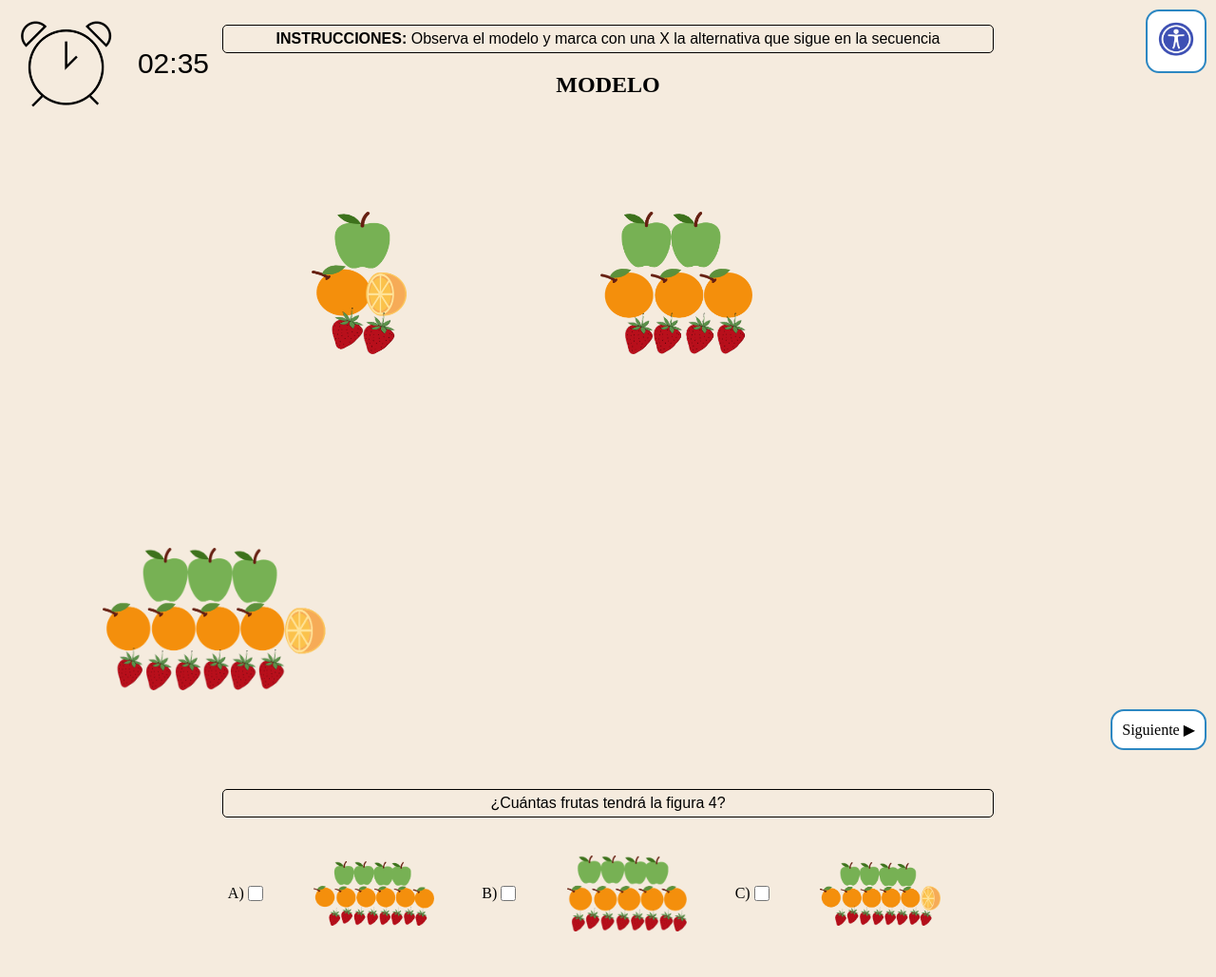
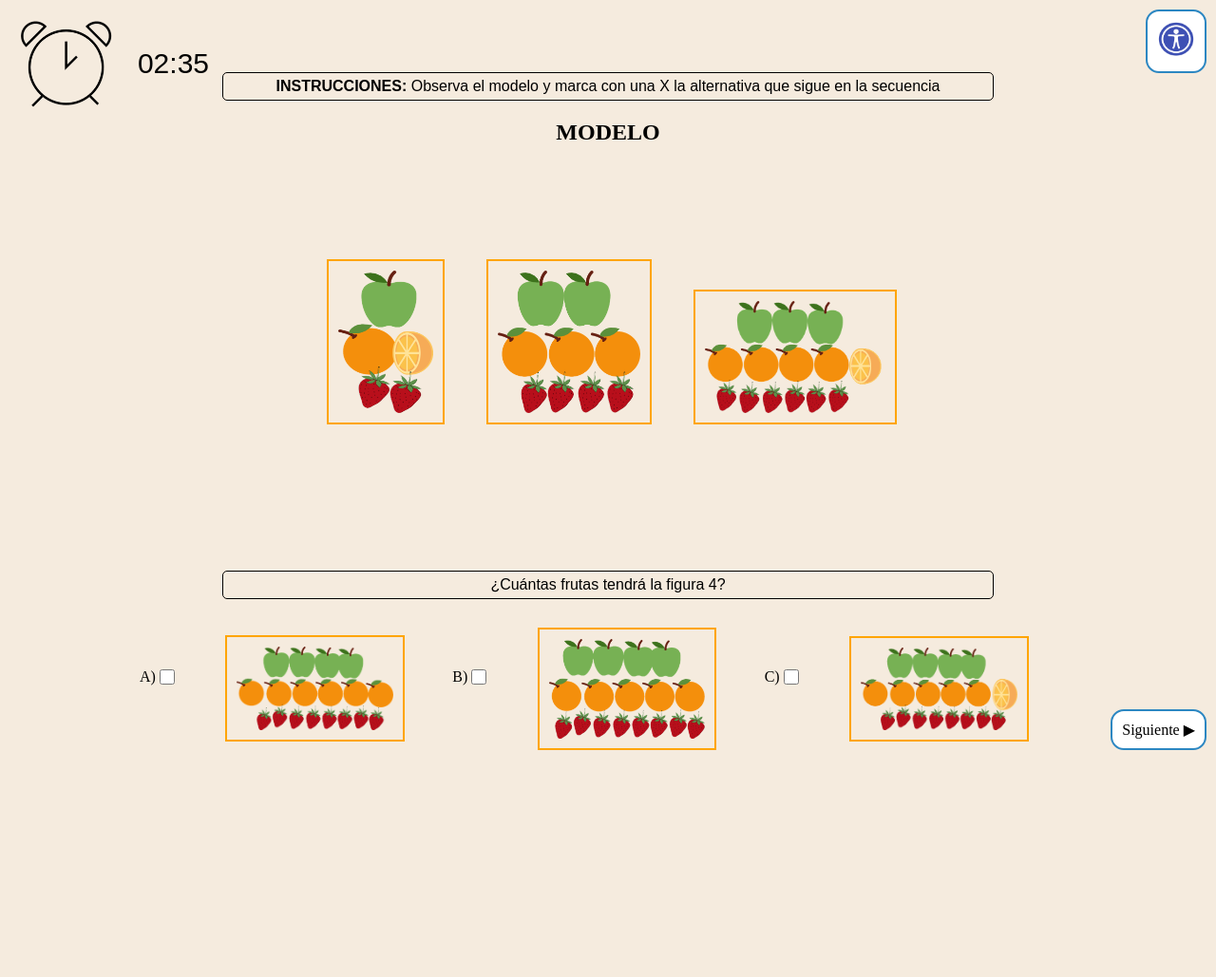
Before and after one commit to WalterEst/Tecnologias-Asistivas, a PHP site: page /Razonamiento_inductivo/Q-2.html in a window 1280 px wide. Shown: the whole page at 95% size. After the commit the page ends 790 px from the top, so only its background shows below. Run offline with PHP 8.4, Linux system fonts and the light colour scheme.

Commit message:
Agregando cambios del feedback

```diff
--- a/Atencion_y_concentracion/styles-q.css
+++ b/Atencion_y_concentracion/styles-q.css
@@ -16,6 +16,8 @@
     width: 25%;
     height: 25%;
     margin-bottom: 50px;
+    padding: 10px;
+    border: 2px solid orange;
 }
 
 .enunciado{
@@ -48,6 +50,8 @@
     margin: 4%;
     margin-top: 5px;
     margin-bottom: 5px;
+    padding: 10px;
+    border: 2px solid orange;
 }
 
 .imagen-alternativa:hover{
--- a/Razonamiento_espacial/Q-1.html
+++ b/Razonamiento_espacial/Q-1.html
@@ -72,7 +72,8 @@
         <h1 class="titulo-seccion"> </h1>
         <p class="enunciado">Si la figura que se muestra abajo es rotada 360 grados hacia la <b>izquierda</b></p>
         <div>
-            <img src="../Imagenes/espacial/Imagen9.png">
+            <img src="../Imagenes/espacial/Imagen9.png" style="padding: 5px;
+            border: 2px solid orange;">
         </div>
         <p class="enunciado">¿Cuál de las siguientes figuras muestra el resultado de la rotación?</p>
     </div>
--- a/Razonamiento_espacial/Q-2.html
+++ b/Razonamiento_espacial/Q-2.html
@@ -73,7 +73,8 @@
         <h1 class="titulo-seccion"> </h1>
         <p class="enunciado">Si la figura que se muestra más abajo es rotada 90 grados hacia <b>derecha</b>...</p>
         <div>
-            <img src="../Imagenes/espacial/Imagen14.png">
+            <img src="../Imagenes/espacial/Imagen14.png" style="padding: 5px;
+            border: 2px solid orange;">
         </div>
 
         <p class="enunciado">¿Cuál de las siguientes figuras muestra el resultado de la rotación?</p>
--- a/Razonamiento_espacial/Q-3.html
+++ b/Razonamiento_espacial/Q-3.html
@@ -73,7 +73,8 @@
         <h1 class="titulo-seccion"> </h1>
         <p class="enunciado">Si la figura que se muestra más abajo es rotada 270 grados hacia la<b>derecha</b>...</p>
         <div>
-            <img src="../Imagenes/espacial/Imagen67.png">
+            <img src="../Imagenes/espacial/Imagen67.png" style="padding: 5px;
+            border: 2px solid orange;">
         </div>
 
         <p class="enunciado">¿Cuál de las siguientes figuras muestra el resultado de la rotación?</p>
--- a/Razonamiento_espacial/Q-4.html
+++ b/Razonamiento_espacial/Q-4.html
@@ -73,7 +73,8 @@
         <h1 class="titulo-seccion"> </h1>
         <p class="enunciado">Si la figura que se muestra más abajo es rotada 90 grados en sentido contrario del reloj.</p>
         <div>
-            <img src="../Imagenes/espacial/Imagen27.png">
+            <img src="../Imagenes/espacial/Imagen27.png" style="padding: 5px;
+            border: 2px solid orange;">
         </div>
 
         <p class="enunciado">¿Cuál de las siguientes figuras muestra el resultado de la rotación?</p>
--- a/Razonamiento_espacial/ejemplo.html
+++ b/Razonamiento_espacial/ejemplo.html
@@ -38,7 +38,8 @@
         <p class="enunciado">Si la figura que se muestra más abajo es rotada 90 grados hacia la <b>derecha</b>...</p>
         <div>
             <img src="../Imagenes/espacial/ejemplo.png">
-            <img src="../Imagenes/espacial/Imagen3.png">
+            <img src="../Imagenes/espacial/Imagen3.png" style="padding: 5px;
+            border: 2px solid orange;">
         </div>
 
         <p class="enunciado">¿Cuál de las siguientes figuras muestra el resultado de la rotación?</p>
--- a/Razonamiento_espacial/styles-q.css
+++ b/Razonamiento_espacial/styles-q.css
@@ -24,7 +24,6 @@
     margin-left: 20px;
     margin-right: 20px;
     margin-top: 20px;
-
 }
 
 .enunciado{
@@ -69,6 +68,8 @@
 .imagen-alternativa {
     width: 100px;
     height: auto;
+    padding: 5px;
+    border: 2px solid orange;
 }
 
 .overlay {
--- a/Razonamiento_espacial/styles.css
+++ b/Razonamiento_espacial/styles.css
@@ -25,7 +25,7 @@
     margin-left: 20px;
     margin-right: 20px;
     margin-top: 20px;
-
+    border: 2px solid orange;
 }
 
 .enunciado{
--- a/Razonamiento_espacial/stylesexp.css
+++ b/Razonamiento_espacial/stylesexp.css
@@ -69,6 +69,8 @@
 .imagen-alternativa {
     width: 100px;
     height: auto;
+    padding: 5px;
+    border: 2px solid orange;
 }
 
 .overlay {
--- a/Razonamiento_inductivo/Q-1.html
+++ b/Razonamiento_inductivo/Q-1.html
@@ -73,7 +73,7 @@
     <p class="enunciado"><b>INSTRUCCIONES:</b> Observa el modelo y marca con una X la alternativa que sigue en la secuencia</p>
 
     <h2 class="titulo-ejemplo">MODELO</h2>
-    <img src="../Imagenes/inductivo/MODELO 1.png" alt="Mi Imagen" class="ejemplo-imagen" style="display: flex;">
+    <img src="../Imagenes/inductivo/MODELO 1.png" alt="Mi Imagen" class="ejemplo-imagen" style="display: flex; border: 2px solid orange;">
 
     <div class="contenedor-alternativa">
         <p>A)</p><input type="checkbox"><img src="../Imagenes/inductivo/Imagen46.png" class="imagen-alternativa">
--- a/Razonamiento_inductivo/Q-2.html
+++ b/Razonamiento_inductivo/Q-2.html
@@ -77,8 +77,8 @@
     <divc class="contenedor-imagen-pregunta">
 
         <img src="../Imagenes/inductivo/Imagen54.png" alt="Mi Imagen" class="imagen-pregunta" style="width: 100px; height: 150px;">
-        <img src="../Imagenes/inductivo/Imagen55.png" alt="Mi Imagen" class="imagen-pregunta" style="width: 160px; height: 150px;">
-        <img src="../Imagenes/inductivo/Imagen56.png" alt="Mi Imagen" class="imagen-pregunta" style="width: 240px; height: 150px;">
+        <img src="../Imagenes/inductivo/Imagen55.png" alt="Mi Imagen" class="imagen-pregunta" style="width: 150px; height: 150px;">
+        <img src="../Imagenes/inductivo/Imagen56.png" alt="Mi Imagen" class="imagen-pregunta" style="width: 15%; height: 15%;">
 
     </div>
 
--- a/Razonamiento_inductivo/Q-3.html
+++ b/Razonamiento_inductivo/Q-3.html
@@ -73,7 +73,7 @@
 
     <h2 class="titulo-ejemplo">MODELO</h2>
     <br>
-    <img src="../Imagenes/inductivo/modelo 3.png" alt="Mi Imagen" class="ejemplo-imagen" style="display: flex; margin-bottom: 100px;">
+    <img src="../Imagenes/inductivo/modelo 3.png" alt="Mi Imagen" class="ejemplo-imagen" style="display: flex; margin-bottom: 100px; border: 2px solid orange;">
 
     <div class="contenedor-alternativa">
         <p>A)</p><input type="checkbox"><img src="../Imagenes/inductivo/Imagen63.png" class="imagen-alternativa2">
--- a/Razonamiento_inductivo/Seccion-3-1.html
+++ b/Razonamiento_inductivo/Seccion-3-1.html
@@ -39,7 +39,8 @@
             actividades, <b>guiate por el ejemplo.</b> </p>
 
         <h2 class="titulo-ejemplo">MODELO</h2>
-        <img src="../Imagenes/inductivo/Imagen40.png" class="ejemplo-imagen">
+        <img src="../Imagenes/inductivo/Imagen40.png" class="ejemplo-imagen" style="padding: 5px;
+        border: 2px solid orange;">
     </div>
 
     <p class="enunciado">¿Cuántas esferas tendrá la figura 5?</p>
--- a/Razonamiento_inductivo/styles-q.css
+++ b/Razonamiento_inductivo/styles-q.css
@@ -22,14 +22,17 @@
 
 .contenedor-imagen-pregunta{
     margin: auto;
-    margin-left: 220px;
+    margin-left: 25%;
+    align-items: center;
     justify-content: center;
 }
 
 .imagen-pregunta{
     margin-bottom: 100px;
-    margin: 100px;
     margin-top: 100px;
+    margin-inline:  20px;
+    padding: 10px;
+    border: 2px solid orange;
 }
 
 .enunciado{
@@ -37,6 +40,7 @@
     font-size: 14;
     text-align: center;
     margin: auto;
+    margin-top: 50px;
     width: 800px;
     border: 1px solid #000000;
     border-radius: 5px;
@@ -55,7 +59,19 @@
 .contenedor-alternativa{
     display:flex;
     justify-content: center;
+    margin-bottom: 50px;
     align-items: center;
+}
+
+.imagen-alternativa{
+    width: 13%;
+    height: 13%;
+    text-align: center;
+    margin: 4%;
+    margin-top: 30px;
+    margin-bottom: 5px;
+    padding: 10px;
+    border: 2px solid orange;
 }
 
 input[type="checkbox"] {
@@ -63,14 +79,9 @@
     height: 16px;
 }
 
+.imagen-alternativa:hover{
 
-.imagen-alternativa{
-    width: 10%;
-    height: 10%;
-    text-align: center;
-    margin: 4%;
-    margin-top: 40px;
-    margin-bottom: 40px;
+    cursor: pointer;
 }
 
 .imagen-alternativa2{
```
Also changed, not shown: other parts of Razonamiento_inductivo/styles-q.css (+2 -80 lines), Imagenes/espacial/Imagen67.png, Imagenes/espacial/Imagen68.png, Imagenes/espacial/Imagen69.png, Imagenes/espacial/Imagen70.png, Imagenes/espacial/Imagen71.png.
